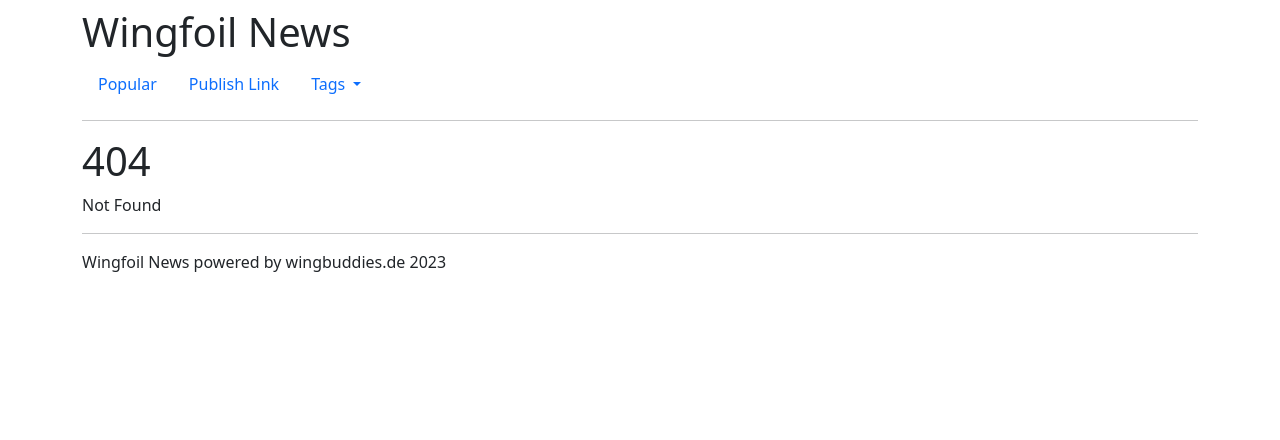
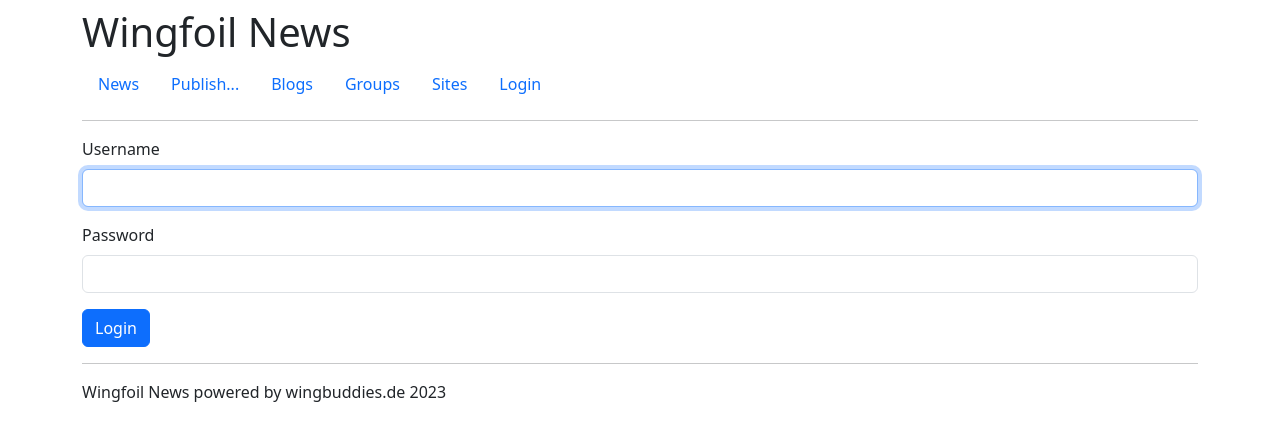
Before and after one commit to rwirdemann/wingfoilnews, a SvelteKit app: page /login in a window 1280 px wide. Before the commit this address had no page. Shown: the top 440 px of the page. Built offline with nearby package versions, Linux system fonts and the light colour scheme.

Commit message:
Removes tag drop down menu

```diff
--- a/src/app.html
+++ b/src/app.html
@@ -12,17 +12,12 @@
 <div class="container mt-2">
     <h1>Wingfoil News</h1>
     <ul class="nav">
-        <li><a class="nav-link" href="/">Popular</a></li>
-        <li><a class="nav-link" href="/publishlink">Publish Link</a></li>
-        <li class="nav-item dropdown">
-            <a class="nav-link dropdown-toggle" href="#" role="button" data-bs-toggle="dropdown" aria-expanded="false">
-                Tags
-            </a>
-            <ul class="dropdown-menu">
-                <li><a class="dropdown-item" href="#">Test</a></li>
-                <li><a class="dropdown-item" href="#">Video</a></li>
-            </ul>
-        </li>
+        <li><a class="nav-link" href="/">News</a></li>
+        <li><a class="nav-link" href="/publishlink">Publish...</a></li>
+        <li><a class="nav-link" href="/login">Blogs</a></li>
+        <li><a class="nav-link" href="/login">Groups</a></li>
+        <li><a class="nav-link" href="/login">Sites</a></li>
+        <li><a class="nav-link" href="/login">Login</a></li>
     </ul>
     <main>
         <hr>
--- a/src/routes/bytag/+page.svelte
+++ /dev/null
@@ -1,4 +0,0 @@
-<select style="margin-top: 6px">
-  <option>Test</option>
-  <option>Video</option>
-</select>
--- /dev/null
+++ b/src/routes/login/+page.svelte
@@ -0,0 +1,40 @@
+<script context="module">
+    import {goto} from "$app/navigation";
+
+    let username = "";
+    let password = "";
+
+    async function doPost() {
+        let user = {
+            username: username,
+            password: password,
+        };
+
+        let body = JSON.stringify(user);
+        console.log(body);
+        const res = await fetch("https://news.wingbuddies.de:8087/login", {
+            method: "POST",
+            body: body,
+        });
+        if (res.ok) {
+            console.log(res.json())
+            goto("/");
+        } else {
+            console.log("error logging in");
+        }
+    }
+</script>
+
+<form>
+    <div class="mb-3">
+        <label for="username" class="form-label">Username</label>
+        <input class="form-control" bind:value={username} id="username" required autofocus/>
+    </div>
+
+    <div class="mb-3">
+        <label for="password" class="form-label">Password</label>
+        <input type="password" class="form-control" bind:value={password} id="password" required/>
+    </div>
+
+    <button on:click={doPost} type="submit" class="btn btn-primary">Login</button>
+</form>
```
